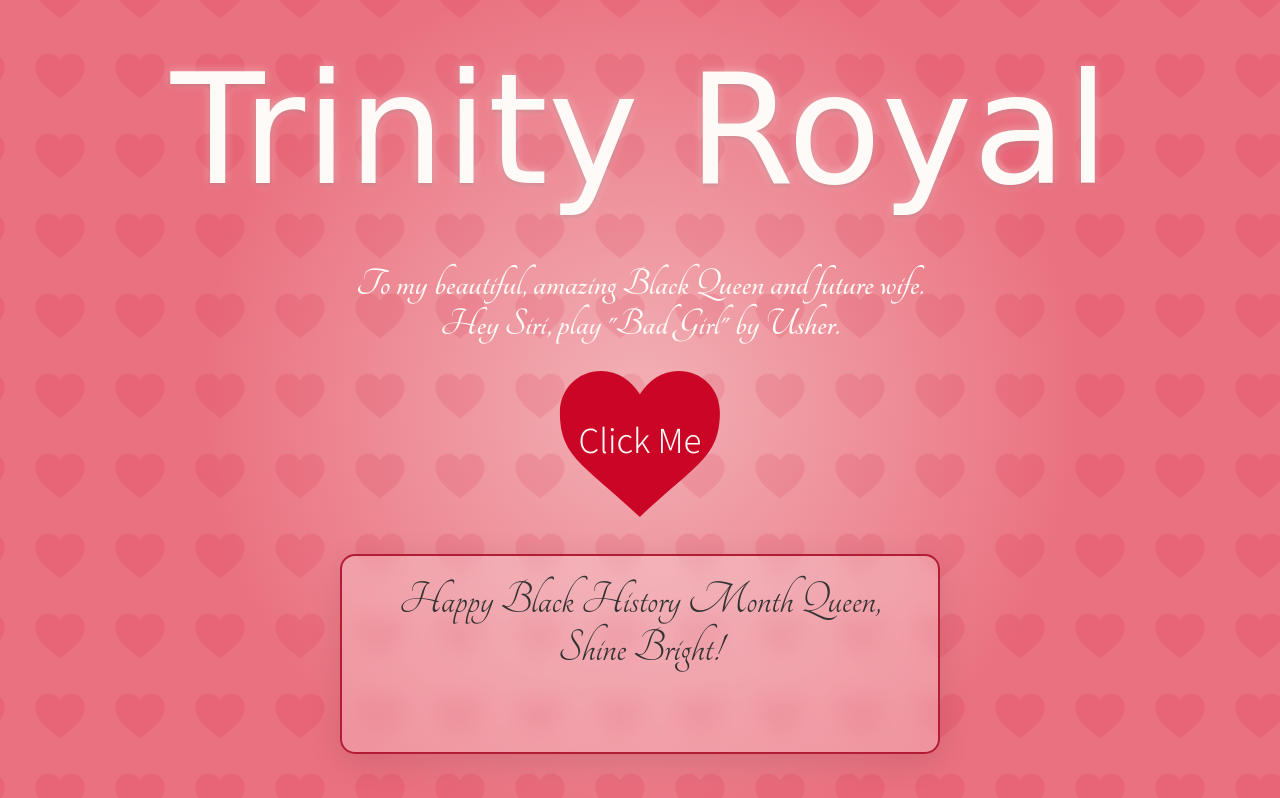
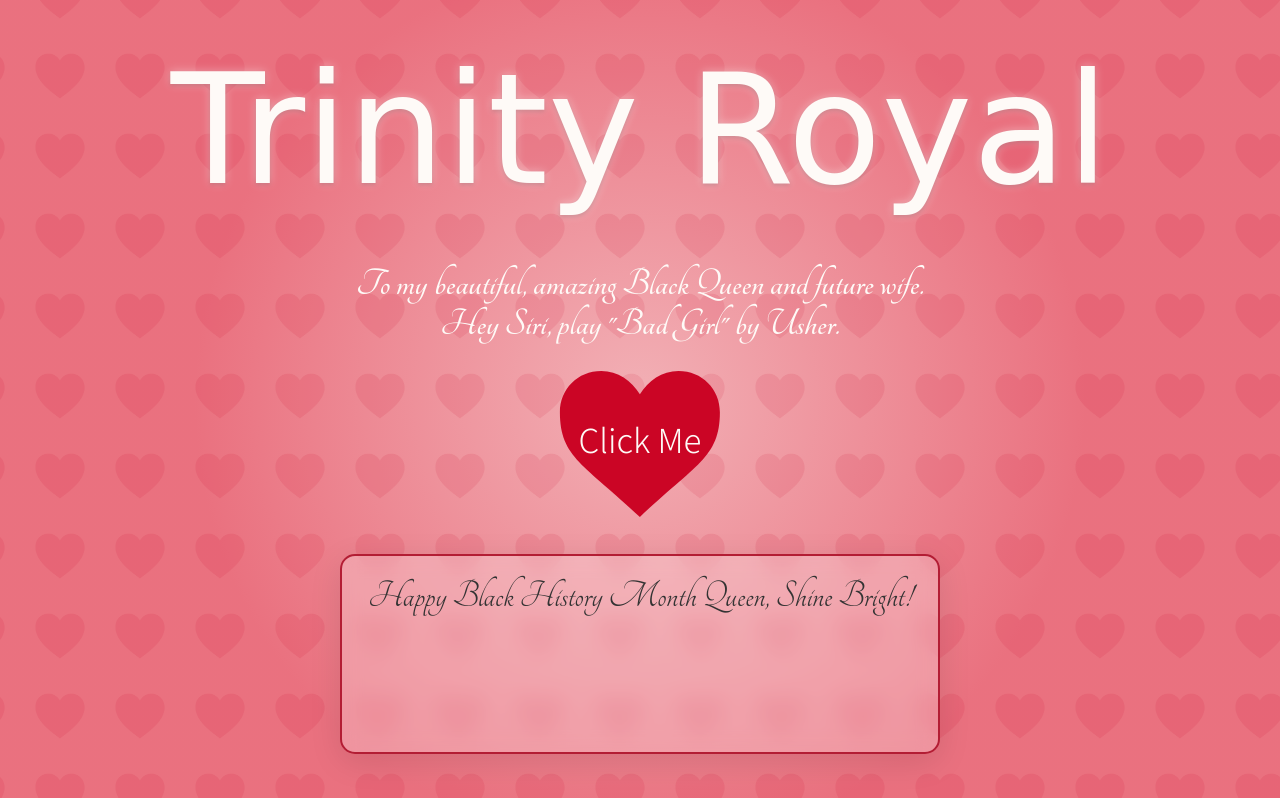
Before and after one commit to DonteAbney/royal-super-cool, a plain HTML site: page index.html in a window 1280 px wide. Drawn offline with Linux system fonts and the light colour scheme; a web font is replaced by a local one.

Commit message:
Fixed Box Scaling

```diff
--- a/style.css
+++ b/style.css
@@ -1,11 +1,23 @@
 @import url("https://fonts.googleapis.com/css2?family=Ballet:opsz@16..72&display=swap");
 @import url("https://fonts.googleapis.com/css2?family=Tangerine:wght@400;700&display=swap");
 @import url("https://fonts.googleapis.com/css2?family=Noto+Sans+JP:wght@100..900&display=swap");
+:root {
+  color-scheme: light;
+}
 
 * {
   margin: 0;
   padding: 0;
   box-sizing: border-box;
+}
+html {
+  background: radial-gradient(
+    circle,
+    hsla(355, 72%, 82%, 1) 0%,
+    hsla(353, 74%, 68%, 1) 59%
+  );
+  overscroll-behavior: none;
+  height: 100%;
 }
 
 body {
@@ -13,11 +25,7 @@ body {
   justify-content: center;
   align-items: center;
   min-height: 100vh;
-  background: radial-gradient(
-    circle,
-    hsla(355, 72%, 82%, 1) 0%,
-    hsla(353, 74%, 68%, 1) 59%
-  );
+
   overflow-x: hidden;
 }
 
@@ -143,7 +151,7 @@ body {
 
   border-radius: 15px;
   font-family: "Tangerine", cursive;
-  font-size: 3rem;
+  font-size: 2.5rem;
   color: #333;
   background: rgba(255, 255, 255, 0.25);
   backdrop-filter: blur(10px);
```
